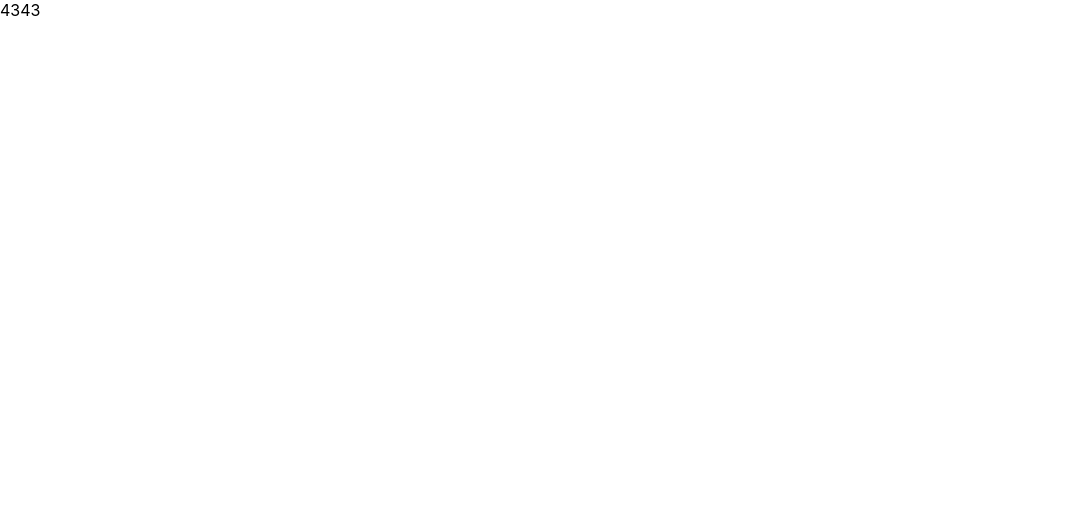
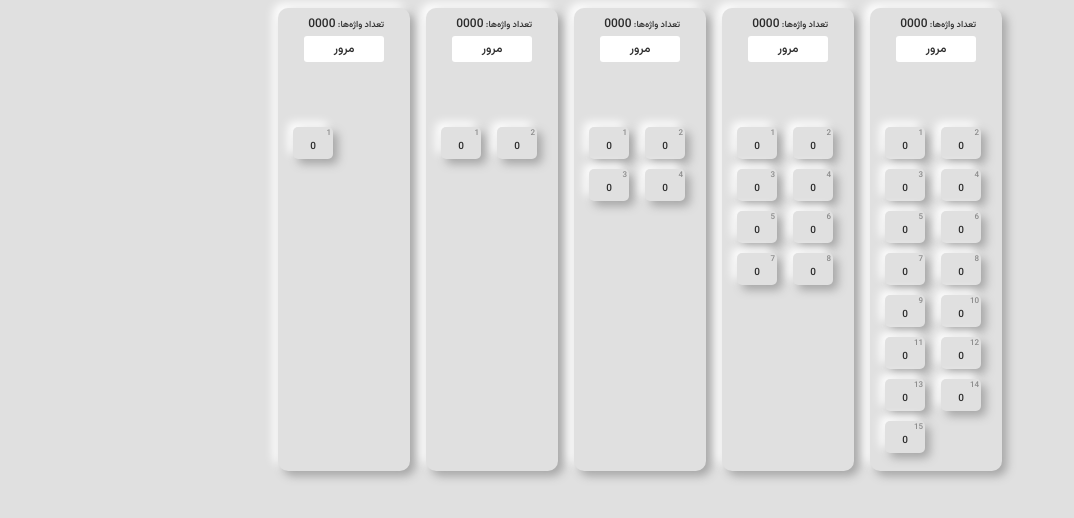
Before and after one commit to siamak-irani/leitner-system-with-react, a React (Create React App) app: page / in a window 1280 px wide. Shown: the top 518 px of the page, without its empty margins (0-1074 px from the left). Built offline with nearby package versions, Linux system fonts and the light colour scheme.

Commit message:
feat: CellElement added to HomePage

```diff
--- a/src/App.module.css
+++ b/src/App.module.css
@@ -0,0 +1,3 @@
+.App {
+  height: 100vh;
+}
--- a/src/App.tsx
+++ b/src/App.tsx
@@ -1,12 +1,24 @@
 import { createBrowserRouter, RouterProvider } from "react-router-dom";
 import classes from "./App.module.css";
 import RootElement from "./pages/RootElement";
+import HomePage from "./pages/HomePage";
 
-const router = createBrowserRouter([{ path: "/", element: <RootElement /> }]);
+const router = createBrowserRouter([
+  {
+    path: "/",
+    element: <RootElement />,
+    children: [
+      {
+        index: true,
+        element: <HomePage />,
+      },
+    ],
+  },
+]);
 
 function App() {
   return (
-    <div>
+    <div className={`${classes["App"]}`}>
       <RouterProvider router={router} />
     </div>
   );
--- /dev/null
+++ b/src/components/home-page/CellElement.module.css
@@ -0,0 +1,108 @@
+.Cell {
+  border-radius: 10px;
+  background: #e0e0e0;
+  box-shadow: 5px 5px 10px #a6a6a6, -5px -5px 10px #ffffff;
+  display: flex;
+  margin: 0.5rem 0.5rem;
+  padding: 3px 0;
+}
+
+.cell {
+  display: grid;
+  grid-template-columns: repeat(4, 1fr);
+  align-items: center;
+}
+
+.partition {
+  width: 2.5rem;
+  height: 2rem;
+  margin: 5px 3px;
+  border-radius: 5px;
+  background: #e0e0e0;
+  box-shadow: 5px 5px 10px #a6a6a6, -5px -5px 10px #ffffff;
+}
+
+.partition .num {
+  color: rgb(138, 138, 138);
+  font-size: 8px;
+  padding: 0 2px;
+}
+
+.partition .size {
+  font-size: 10px;
+  text-align: center;
+  color: var(--light-black);
+}
+
+.actions {
+  padding: 0px 10px;
+  color: var(--light-black);
+}
+
+.actions .cell-size {
+  width: 80px;
+}
+
+.actions .cell-size .title {
+  font-size: 9px;
+}
+
+.actions .cell-size .num {
+  font-size: 12px;
+}
+
+.actions button {
+  font-size: 12px;
+  background-color: white;
+  width: 100%;
+  text-align: center;
+  padding: 4px 0;
+  border-radius: 3px;
+}
+
+.actions button:disable {
+  background-color: rgb(187, 187, 187);
+  color: rgb(143, 143, 143);
+}
+.actions button:disable:hover {
+  box-shadow: none;
+}
+
+.actions button:hover {
+  box-shadow: 5px 5px 10px rgba(0, 0, 0, 0.2);
+}
+
+.actions .active-cell-msg {
+  font-size: 10px;
+  color: rgb(33, 30, 65);
+  max-width: 5rem;
+  height: 50px;
+  padding: 10px 0;
+}
+
+@media screen and (min-width: 768px) {
+  .cell {
+    grid-template-columns: repeat(8, 1fr);
+    padding: 0 10px;
+  }
+
+  .partition {
+    margin: 5px 5px;
+  }
+
+  .actions {
+    margin: 0 1rem;
+  }
+}
+
+@media screen and (min-width:1024px) {
+  .Cell{
+    flex-direction: column-reverse;
+    justify-content: flex-end;
+  }
+  .cell{
+    grid-template-columns: repeat(2, 1fr);
+    padding: 10px 10px;
+
+  }
+}
--- /dev/null
+++ b/src/components/home-page/CellElement.tsx
@@ -0,0 +1,41 @@
+import React from "react";
+
+import classes from "./CellElement.module.css";
+import { type Cell } from "../../lib/type";
+
+type CellProps = {
+  cell: Cell;
+  className?: string;
+};
+
+const CellElement = ({ cell, className }: CellProps) => {
+  return (
+    <div className={`${classes["Cell"]} ${className && classes[className]}`}>
+      <div className={`${classes["cell"]}`}>
+        {cell.map((p, index) => {
+          return (
+            <div
+              key={index}
+              className={`${classes["partition"]} ${classes["p" + index]}`}
+            >
+              <div className={`${classes["num"]}`}>{index + 1}</div>
+              <div className={`${classes["size"]}`}>{p.size}</div>
+            </div>
+          );
+        })}
+      </div>
+      <div className={`${classes["actions"]}`}>
+        <div className={`${classes["cell-size"]}`}>
+          <span className={`${classes["title"]}`}>تعداد واژه‌ها: </span>
+          <span className={`${classes["num"]}`}>0000</span>
+        </div>
+        <button>مرور</button>
+        <p className={`${classes["active-cell-msg"]}`}>
+          {/* الان نوبت مرور این خانه است */}
+        </p>
+      </div>
+    </div>
+  );
+};
+
+export default CellElement;
--- /dev/null
+++ b/src/components/home-page/LeitnerBox.module.css
@@ -0,0 +1,11 @@
+.LeitnerBox {
+  display: flex;
+  justify-content: center;
+  align-items: center;
+}
+
+@media screen and (min-width: 1024px) {
+  .cells-container {
+    display: flex;
+  }
+}
--- /dev/null
+++ b/src/components/home-page/LeitnerBox.tsx
@@ -0,0 +1,22 @@
+import React from "react";
+import { cells } from "../../utils/default-values";
+import classes from "./LeitnerBox.module.css";
+import CellElement from "./CellElement";
+
+const { cell1, cell2, cell3, cell4, cell5 } = cells;
+
+const LeitnerBox = () => {
+  return (
+    <div className={`${classes["LeitnerBox"]}`}>
+      <div className={`${classes["cells-container"]}`}>
+        <CellElement cell={cell1} />
+        <CellElement cell={cell2} />
+        <CellElement cell={cell3} />
+        <CellElement cell={cell4} />
+        <CellElement cell={cell5} />
+      </div>
+    </div>
+  );
+};
+
+export default LeitnerBox;
--- a/src/index.css
+++ b/src/index.css
@@ -1,13 +1,35 @@
+@font-face {
+  font-family: Vazirmatn;
+  src: url(./files/fonts/Vazirmatn-Medium.ttf);
+}
 body {
   margin: 0;
-  font-family: -apple-system, BlinkMacSystemFont, 'Segoe UI', 'Roboto', 'Oxygen',
-    'Ubuntu', 'Cantarell', 'Fira Sans', 'Droid Sans', 'Helvetica Neue',
+  font-family: -apple-system, BlinkMacSystemFont, "Segoe UI", "Roboto", "Oxygen",
+    "Ubuntu", "Cantarell", "Fira Sans", "Droid Sans", "Helvetica Neue",
     sans-serif;
   -webkit-font-smoothing: antialiased;
   -moz-osx-font-smoothing: grayscale;
+  background-color: #e0e0e0;
+  font-family: Vazirmatn;
+  text-align: right;
 }
 
 code {
-  font-family: source-code-pro, Menlo, Monaco, Consolas, 'Courier New',
+  font-family: source-code-pro, Menlo, Monaco, Consolas, "Courier New",
     monospace;
 }
+
+* {
+  margin: 0;
+  padding: 0;
+  box-sizing: border-box;
+}
+
+:root {
+  --light-black: rgb(44, 44, 44);
+}
+
+button {
+  all: unset;
+  cursor: pointer;
+}
--- /dev/null
+++ b/src/lib/type.ts
@@ -0,0 +1,6 @@
+export type Partition = {
+  size: number;
+  isEmpty: boolean;
+};
+
+export type Cell = Partition[];
--- /dev/null
+++ b/src/pages/HomePage.tsx
@@ -0,0 +1,12 @@
+import React from "react";
+import LeitnerBox from "../components/home-page/LeitnerBox";
+
+const HomePage = () => {
+  return (
+    <div className="home-page">
+      <LeitnerBox />
+    </div>
+  );
+};
+
+export default HomePage;
--- a/src/pages/RootElement.tsx
+++ b/src/pages/RootElement.tsx
@@ -1,10 +1,11 @@
 import React from "react";
+import { Outlet } from "react-router-dom";
 
 
 const RootElement = () => {
   return (
     <div>
-      4343
+      <Outlet />
     </div>
   );
 };
--- /dev/null
+++ b/src/utils/default-values.ts
@@ -0,0 +1,132 @@
+export const cells = {
+  cell1: [
+    {
+      size: 0,
+      isEmpty: true,
+    },
+  ],
+  cell2: [
+    {
+      size: 0,
+      isEmpty: true,
+    },
+    {
+      size: 0,
+      isEmpty: true,
+    },
+  ],
+  cell3: [
+    {
+      size: 0,
+      isEmpty: true,
+    },
+    {
+      size: 0,
+      isEmpty: true,
+    },
+    {
+      size: 0,
+      isEmpty: true,
+    },
+    {
+      size: 0,
+      isEmpty: true,
+    },
+  ],
+  cell4: [
+    {
+      size: 0,
+      isEmpty: true,
+    },
+    {
+      size: 0,
+      isEmpty: true,
+    },
+    {
+      size: 0,
+      isEmpty: true,
+    },
+    {
+      size: 0,
+      isEmpty: true,
+    },
+    {
+      size: 0,
+      isEmpty: true,
+    },
+    {
+      size: 0,
+      isEmpty: true,
+    },
+    {
+      size: 0,
+      isEmpty: true,
+    },
+    {
+      size: 0,
+      isEmpty: true,
+    },
+  ],
+  cell5: [
+    {
+      size: 0,
+      isEmpty: true,
+    },
+    {
+      size: 0,
+      isEmpty: true,
+    },
+    {
+      size: 0,
+      isEmpty: true,
+    },
+    {
+      size: 0,
+      isEmpty: true,
+    },
+    {
+      size: 0,
+      isEmpty: true,
+    },
+    {
+      size: 0,
+      isEmpty: true,
+    },
+    {
+      size: 0,
+      isEmpty: true,
+    },
+    {
+      size: 0,
+      isEmpty: true,
+    },
+    {
+      size: 0,
+      isEmpty: true,
+    },
+    {
+      size: 0,
+      isEmpty: true,
+    },
+    {
+      size: 0,
+      isEmpty: true,
+    },
+    {
+      size: 0,
+      isEmpty: true,
+    },
+    {
+      size: 0,
+      isEmpty: true,
+    },
+    {
+      size: 0,
+      isEmpty: true,
+    },
+    {
+      size: 0,
+      isEmpty: true,
+    },
+  ],
+};
```
Also changed, not shown: src/files/fonts/Vazirmatn-Medium.ttf (added).
